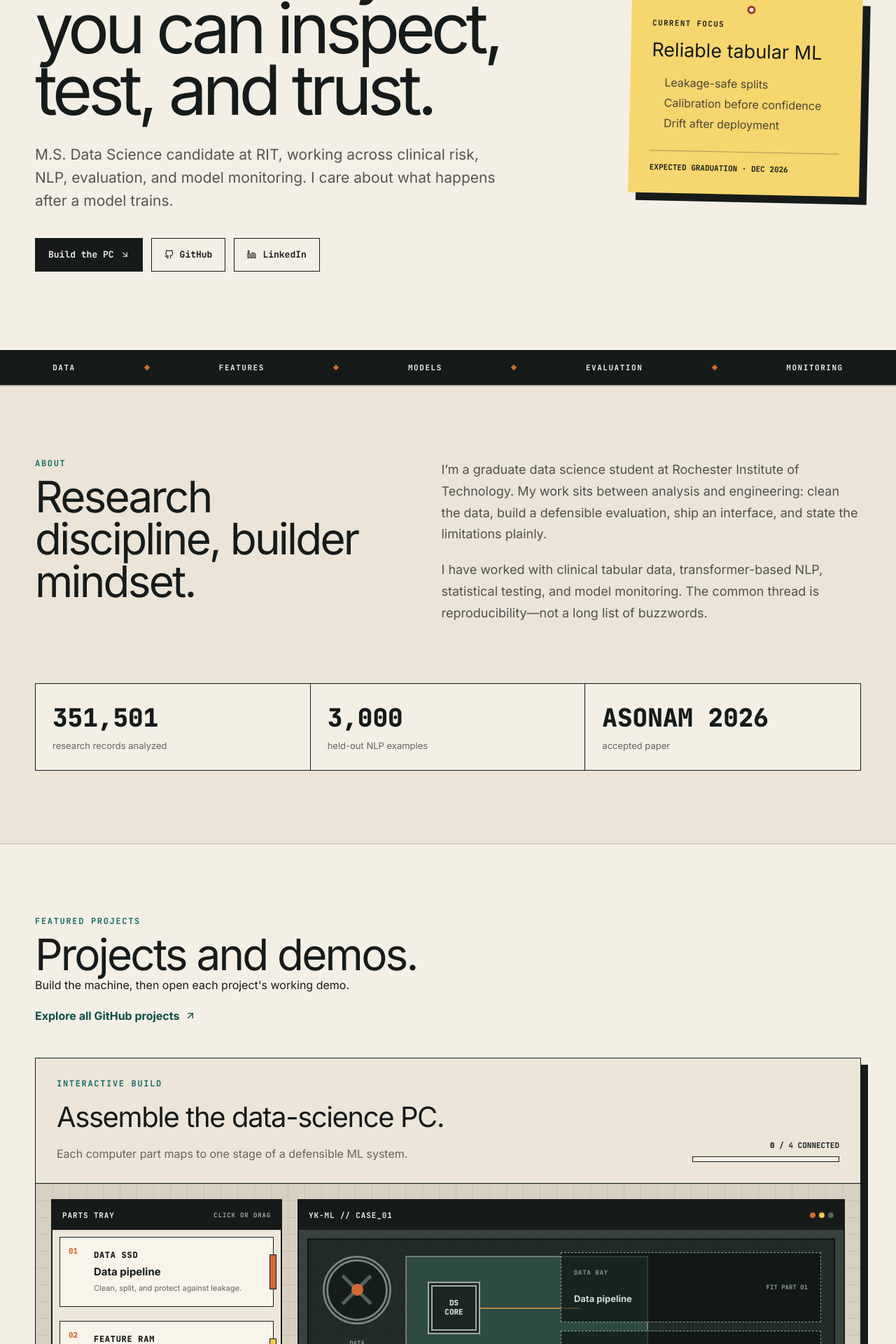
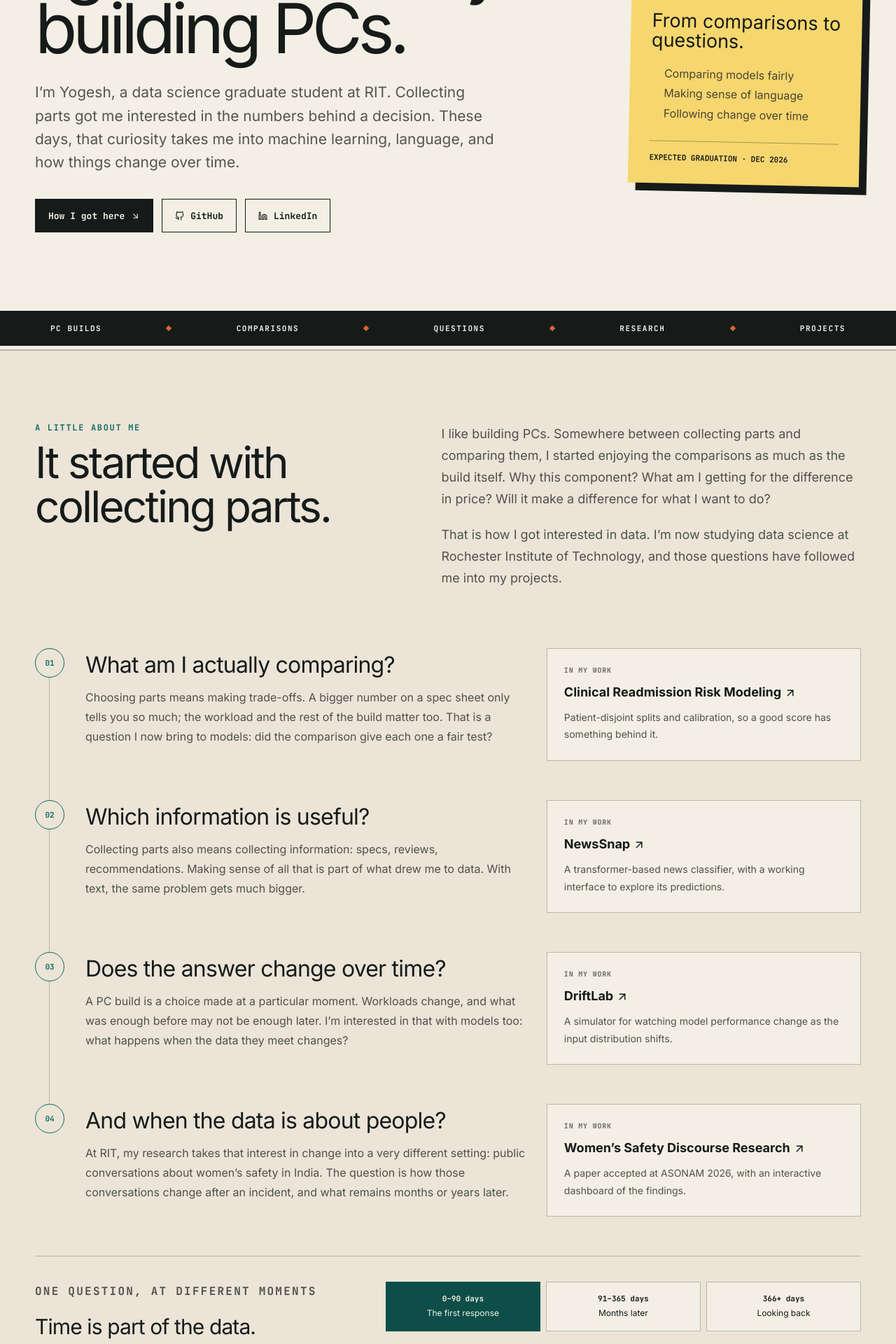
Before and after one commit to Zinga18018/portfolio-website, a Next.js app: page / in a window 1280 px wide. Shown: the part 280-2200 px from the top of the page at 70% size. Built offline with nearby package versions, Linux system fonts and the light colour scheme; no server answers.

Commit message:
Tell the personal story from PC building to data science

```diff
--- /dev/null
+++ b/src/components/About.module.css
@@ -0,0 +1,31 @@
+.intro { display: grid; grid-template-columns: .9fr 1.1fr; gap: 64px 90px; }
+.intro h2 { margin: 0; max-width: 650px; font-size: clamp(36px, 5vw, 62px); line-height: 1.02; letter-spacing: -.045em; }
+.chapters { list-style: none; margin: 64px 0 0; padding: 0; }
+.chapter { position: relative; display: grid; grid-template-columns: 42px minmax(0, 1.4fr) minmax(0, 1fr); gap: 30px; padding: 0 0 56px; }
+.chapter:not(:last-child)::before { content: ''; position: absolute; left: 20px; top: 40px; bottom: 0; width: 1px; background: var(--line); }
+.marker { position: relative; display: grid; place-items: center; width: 42px; height: 42px; border: 1px solid var(--teal); border-radius: 50%; color: var(--teal); background: #ebe4d7; font: 700 11px var(--mono); }
+.story h3 { margin: 6px 0 14px; font-size: clamp(24px, 3vw, 32px); line-height: 1.12; letter-spacing: -.025em; }
+.story p, .connection p, .time p, .crossroads > p:last-of-type { margin: 0; color: #4f514d; font-size: 16px; line-height: 1.75; }
+.connection { align-self: start; padding: 24px; border: 1px solid var(--line); background: var(--paper); }
+.connection > span, .phaseDetail > span { display: block; margin-bottom: 12px; color: var(--muted); font: 700 10px var(--mono); text-transform: uppercase; letter-spacing: .08em; }
+.connection a { font-size: 18px; font-weight: 700; line-height: 1.4; }
+.connection svg, .phaseDetail svg, .paths svg { display: inline; vertical-align: middle; }
+.connection p { margin-top: 12px; font-size: 14px; }
+.time { display: grid; grid-template-columns: .8fr 1.2fr; gap: 48px; padding: 36px 0 52px; border-top: 1px solid var(--line); }
+.time h3 { margin: 14px 0; font-size: 30px; letter-spacing: -.03em; }
+.time .eyebrow { color: var(--teal); font: 700 10px/1.5 var(--mono); }
+.phaseButtons { display: grid; grid-template-columns: repeat(3, minmax(0, 1fr)); gap: 8px; }
+.phaseButtons button { padding: 16px 10px; border: 1px solid var(--line); color: var(--ink); background: var(--paper); font-size: 12px; line-height: 1.5; cursor: pointer; }
+.phaseButtons button span { display: block; margin-bottom: 5px; font: 700 11px var(--mono); }
+.phaseButtons button[aria-pressed='true'] { color: var(--paper); border-color: var(--teal-dark); background: var(--teal-dark); }
+.phaseDetail { min-height: 190px; margin-top: 18px; padding: 24px; border-left: 2px solid var(--teal); background: var(--paper); }
+.phaseDetail a { display: inline-block; margin-top: 16px; color: var(--teal-dark); font-size: 13px; font-weight: 700; }
+.crossroads { max-width: 850px; margin: 24px auto 0; padding: 48px 0 0; border-top: 1px solid var(--ink); }
+.crossroads h3 { margin: 0 0 22px; font-size: clamp(32px, 4vw, 48px); letter-spacing: -.035em; line-height: 1.1; }
+.paths { display: grid; grid-template-columns: 1fr 1fr; gap: 16px; margin-top: 28px; }
+.paths a { display: flex; justify-content: space-between; align-items: center; gap: 12px; padding: 20px; border: 1px solid var(--line); color: var(--teal-dark); font-weight: 700; background: var(--paper); }
+.connection a:hover, .phaseDetail a:hover { text-decoration: underline; }
+.paths a:hover { border-color: var(--teal); }
+.phaseButtons button:focus-visible, .paths a:focus-visible, .connection a:focus-visible, .phaseDetail a:focus-visible { outline: 3px solid var(--teal); outline-offset: 4px; }
+@media (max-width: 900px) { .intro { grid-template-columns: 1fr; gap: 28px; } .chapter { grid-template-columns: 42px minmax(0, 1fr); gap: 20px; } .connection { grid-column: 2; } .time { grid-template-columns: 1fr; gap: 26px; } }
+@media (max-width: 520px) { .chapter { gap: 14px; } .connection { padding: 18px; } .paths { grid-template-columns: 1fr; } .phaseButtons { gap: 5px; } .phaseButtons button { padding: 12px 6px; font-size: 11px; } }
--- a/src/components/About.tsx
+++ b/src/components/About.tsx
@@ -1,23 +1,81 @@
 'use client'
 
-import { useReveal } from '@/lib/useReveal'
+import { useState } from 'react'
+import { FiArrowUpRight } from 'react-icons/fi'
+import styles from './About.module.css'
+
+const chapters = [
+  {
+    title: 'What am I actually comparing?',
+    body: 'Choosing parts means making trade-offs. A bigger number on a spec sheet only tells you so much; the workload and the rest of the build matter too. That is a question I now bring to models: did the comparison give each one a fair test?',
+    project: 'Clinical Readmission Risk Modeling',
+    connection: 'Patient-disjoint splits and calibration, so a good score has something behind it.',
+    href: '#project-01',
+  },
+  {
+    title: 'Which information is useful?',
+    body: 'Collecting parts also means collecting information: specs, reviews, recommendations. Making sense of all that is part of what drew me to data. With text, the same problem gets much bigger.',
+    project: 'NewsSnap',
+    connection: 'A transformer-based news classifier, with a working interface to explore its predictions.',
+    href: '#project-02',
+  },
+  {
+    title: 'Does the answer change over time?',
+    body: 'A PC build is a choice made at a particular moment. Workloads change, and what was enough before may not be enough later. I’m interested in that with models too: what happens when the data they meet changes?',
+    project: 'DriftLab',
+    connection: 'A simulator for watching model performance change as the input distribution shifts.',
+    href: '#project-03',
+  },
+  {
+    title: 'And when the data is about people?',
+    body: 'At RIT, my research takes that interest in change into a very different setting: public conversations about women’s safety in India. The question is how those conversations change after an incident, and what remains months or years later.',
+    project: 'Women’s Safety Discourse Research',
+    connection: 'A paper accepted at ASONAM 2026, with an interactive dashboard of the findings.',
+    href: '/research/women-safety/',
+  },
+]
+
+const phases = [
+  { label: 'The first response', range: '0–90 days', name: 'Acute', question: 'What does the conversation focus on immediately after an incident?' },
+  { label: 'Months later', range: '91–365 days', name: 'Sustained', question: 'As the initial attention passes, how does the balance of the conversation change?' },
+  { label: 'Looking back', range: '366+ days', name: 'Retrospective', question: 'When people return to the case later, what do they remember and discuss?' },
+]
 
 export default function About() {
-  const ref = useReveal()
+  const [phase, setPhase] = useState(0)
   return (
-    <section id="about" className="section about-section">
+    <section id="about" className="section about-section" aria-labelledby="about-heading">
       <div className="section-container">
-        <div ref={ref} className="reveal about-grid">
-          <div><p className="eyebrow">About</p><h2>Research discipline, builder mindset.</h2></div>
+        <div className={styles.intro}>
+          <div><p className="eyebrow">A little about me</p><h2 id="about-heading">It started with collecting parts.</h2></div>
           <div className="about-copy">
-            <p>I’m a graduate data science student at Rochester Institute of Technology. My work sits between analysis and engineering: clean the data, build a defensible evaluation, ship an interface, and state the limitations plainly.</p>
-            <p>I have worked with clinical tabular data, transformer-based NLP, statistical testing, and model monitoring. The common thread is reproducibility—not a long list of buzzwords.</p>
+            <p>I like building PCs. Somewhere between collecting parts and comparing them, I started enjoying the comparisons as much as the build itself. Why this component? What am I getting for the difference in price? Will it make a difference for what I want to do?</p>
+            <p>That is how I got interested in data. I’m now studying data science at Rochester Institute of Technology, and those questions have followed me into my projects.</p>
           </div>
-          <dl className="proof-strip">
-            <div><dt>351,501</dt><dd>research records analyzed</dd></div>
-            <div><dt>3,000</dt><dd>held-out NLP examples</dd></div>
-            <div><dt>ASONAM 2026</dt><dd>accepted paper</dd></div>
-          </dl>
+        </div>
+        <ol className={styles.chapters} aria-label="From PC building to my projects">
+          {chapters.map((chapter, index) => (
+            <li className={styles.chapter} key={chapter.title}>
+              <span className={styles.marker} aria-hidden="true">0{index + 1}</span>
+              <div className={styles.story}><h3>{chapter.title}</h3><p>{chapter.body}</p></div>
+              <aside className={styles.connection}><span>In my work</span><a href={chapter.href}>{chapter.project} <FiArrowUpRight aria-hidden="true" /></a><p>{chapter.connection}</p></aside>
+            </li>
+          ))}
+        </ol>
+        <div className={styles.time}>
+          <div><p className="eyebrow">One question, at different moments</p><h3>Time is part of the data.</h3><p>These are the three time windows in our women’s safety research. Choose a window to see the question it helps us ask.</p></div>
+          <div>
+            <div className={styles.phaseButtons} role="group" aria-label="Research time window">
+              {phases.map((item, index) => <button type="button" key={item.name} aria-pressed={phase === index} onClick={() => setPhase(index)}><span>{item.range}</span>{item.label}</button>)}
+            </div>
+            <div className={styles.phaseDetail} aria-live="polite"><span>{phases[phase].name} phase</span><p>{phases[phase].question}</p><a href="/research/women-safety/#findings">Explore the findings <FiArrowUpRight aria-hidden="true" /></a></div>
+          </div>
+        </div>
+        <div className={styles.crossroads}>
+          <p className="eyebrow">The crossroads</p>
+          <h3>I want to keep doing both.</h3>
+          <p>Research gives me room to investigate a question properly. Engineering lets me turn what I learn into something someone can use. As I finish my master’s, I’m looking for a data science role where I can keep asking questions and building things.</p>
+          <div className={styles.paths}><a href="/research/women-safety/">Follow the research <FiArrowUpRight aria-hidden="true" /></a><a href="#projects">Explore the builds <FiArrowUpRight aria-hidden="true" /></a></div>
         </div>
       </div>
     </section>
--- a/src/components/Hero.tsx
+++ b/src/components/Hero.tsx
@@ -7,30 +7,31 @@ export default function Hero() {
       <div className="section-container hero-grid">
         <div className="hero-copy">
           <p className="eyebrow">Yogesh Kuchimanchi · Data Scientist</p>
-          <h1>I build ML systems you can inspect, test, and trust.</h1>
+          <h1>I got into data by building PCs.</h1>
           <p className="hero-lede">
-            M.S. Data Science candidate at RIT, working across clinical risk, NLP,
-            evaluation, and model monitoring. I care about what happens after a model trains.
+            I’m Yogesh, a data science graduate student at RIT. Collecting parts
+            got me interested in the numbers behind a decision. These days,
+            that curiosity takes me into machine learning, language, and how things change over time.
           </p>
           <div className="hero-actions">
-            <a href="#projects" className="btn-primary">Build the PC <FiArrowDownRight /></a>
+            <a href="#about" className="btn-primary">How I got here <FiArrowDownRight /></a>
             <a href={socialLinks.github} target="_blank" rel="noreferrer" className="btn-quiet"><FiGithub /> GitHub</a>
             <a href={socialLinks.linkedin} target="_blank" rel="noreferrer" className="btn-quiet"><FiLinkedin /> LinkedIn</a>
           </div>
         </div>
         <aside className="hero-note" aria-label="Current focus">
           <span className="note-pin" />
-          <p>Current focus</p>
-          <h2>Reliable tabular ML</h2>
+          <p>What I’m working on</p>
+          <h2>From comparisons to questions.</h2>
           <ul>
-            <li>Leakage-safe splits</li>
-            <li>Calibration before confidence</li>
-            <li>Drift after deployment</li>
+            <li>Comparing models fairly</li>
+            <li>Making sense of language</li>
+            <li>Following change over time</li>
           </ul>
           <small>Expected graduation · Dec 2026</small>
         </aside>
       </div>
-      <div className="hero-ticker" aria-hidden="true"><span>DATA</span><i /> <span>FEATURES</span><i /> <span>MODELS</span><i /> <span>EVALUATION</span><i /> <span>MONITORING</span></div>
+      <div className="hero-ticker" aria-hidden="true"><span>PC BUILDS</span><i /> <span>COMPARISONS</span><i /> <span>QUESTIONS</span><i /> <span>RESEARCH</span><i /> <span>PROJECTS</span></div>
     </section>
   )
 }
--- a/src/components/PcWorkbench.tsx
+++ b/src/components/PcWorkbench.tsx
@@ -50,9 +50,9 @@ export default function PcWorkbench() {
     <div className="workbench-wrap">
       <div className="workbench-head">
         <div>
-          <p className="eyebrow">Interactive build</p>
-          <h3>Assemble the data-science PC.</h3>
-          <p>Each computer part maps to one stage of a defensible ML system.</p>
+          <p className="eyebrow">A nod to where it started</p>
+          <h3>Put the parts together.</h3>
+          <p>A small interactive build, with each part representing a step in an ML project.</p>
         </div>
         <div className="build-progress" aria-label={`${placedCount} of ${parts.length} components connected`}>
           <span><b>{placedCount}</b> / {parts.length} connected</span>
--- a/src/components/Projects.tsx
+++ b/src/components/Projects.tsx
@@ -12,14 +12,14 @@ export default function Projects() {
       <div className="section-container">
         <div ref={ref} className="reveal section-intro">
           <p className="eyebrow">Featured projects</p>
-          <h2>Projects and demos.</h2>
-          <p>Build the machine, then open each project&apos;s working demo.</p>
+          <h2>Here’s what those questions became.</h2>
+          <p>Four projects to explore. There’s a small PC build below if you want to try it; each project is also linked directly underneath.</p>
           <a className="repo-jump" href="#github-projects">Explore all GitHub projects <FiArrowUpRight /></a>
         </div>
         <PcWorkbench />
         <div className="project-ledger">
           {projects.map((project) => (
-            <article key={project.number} className="project-row">
+            <article key={project.number} id={`project-${project.number}`} className="project-row">
               <span className="project-number">{project.number}</span>
               <div className="project-main">
                 <h3>{project.title}</h3>
```
